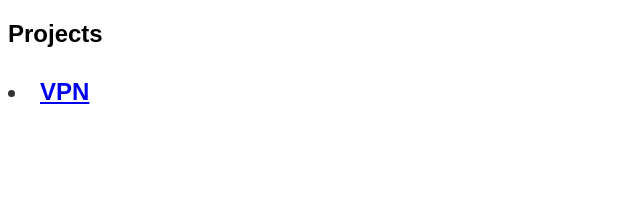
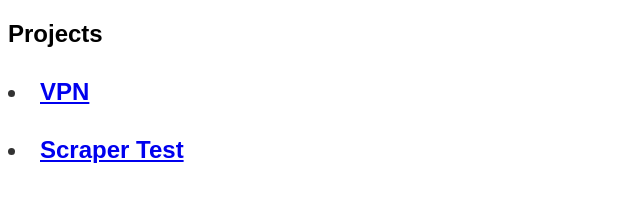
Before and after one commit to PrabeshMarasini/website, a plain HTML site: page index.html in a window 1280 px wide. Shown: the whole page, without its empty margins (0-640 px from the left). Drawn offline with Linux system fonts and the light colour scheme.

Commit message:
Update index.html

```diff
--- a/index.html
+++ b/index.html
@@ -20,6 +20,7 @@
 <body>
   <h2>Projects</h2>
     <h3><li><a href="VPN/vpnmain.html">VPN</a></li></h3>
+    <h3><li><a href="scrapertest.html">Scraper Test</a></li></h3>
 </body>
 
 </html>
```
